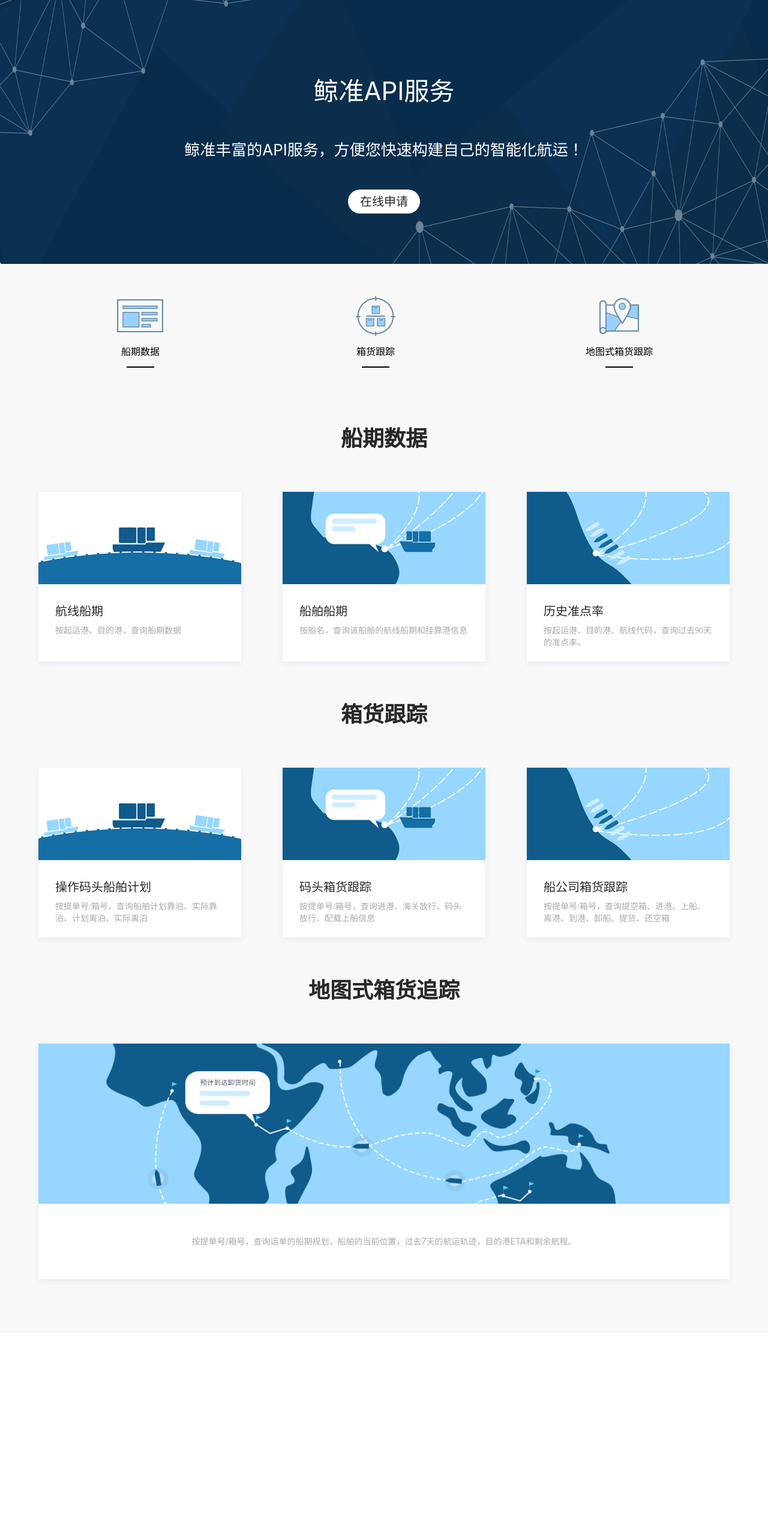
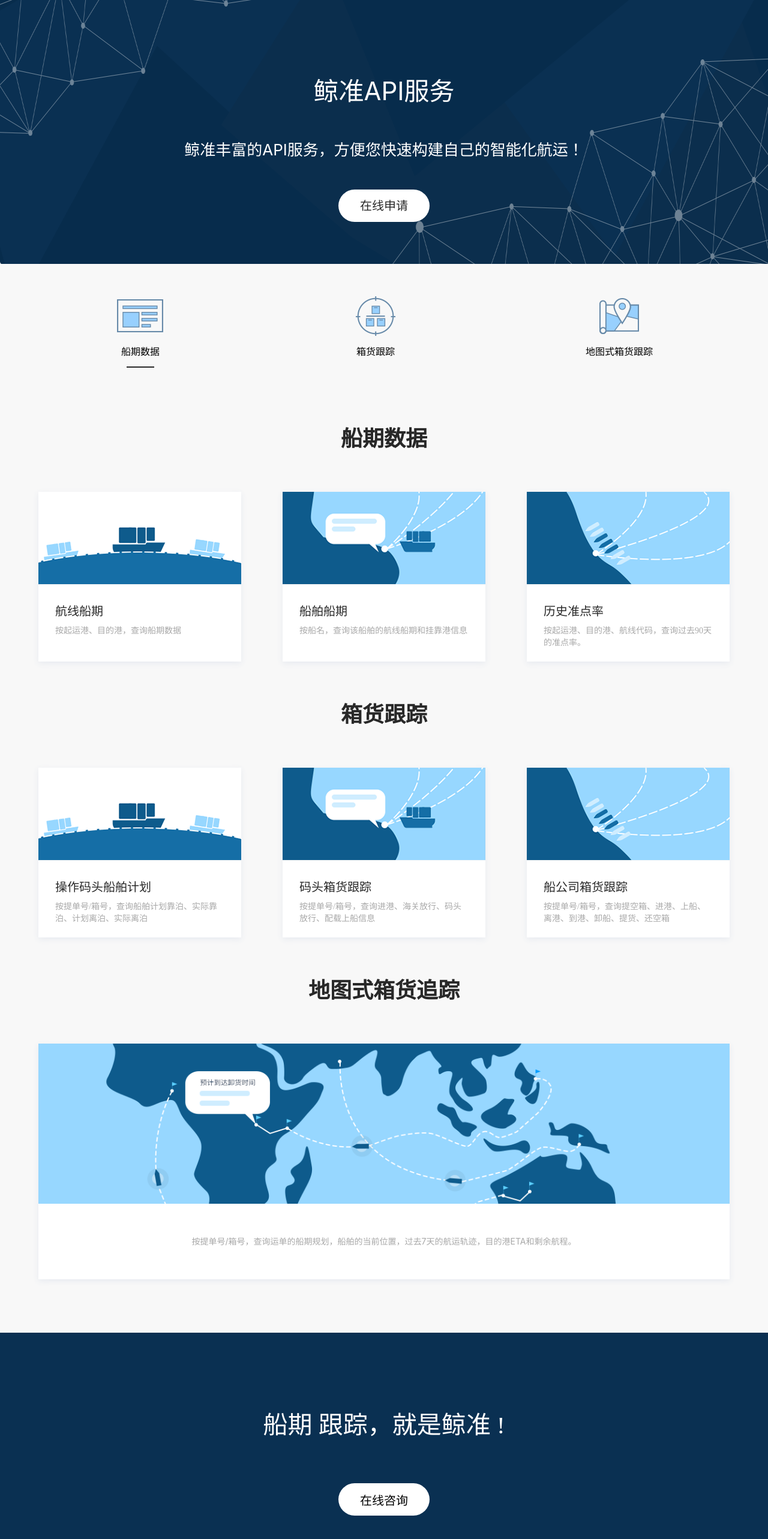
Before and after one commit to tdddlmzd/react_web, a React (Create React App) app in the folder my_web/: page / in a window 1280 px wide. Shown: the part 92-2658 px from the top of the page at 60% size. Before the commit the page ends 2314 px from the top, so only its background shows below. Built offline with nearby package versions, Linux system fonts and the light colour scheme.

Commit message:
home完成

```diff
--- a/my_web/src/component/Home.js
+++ b/my_web/src/component/Home.js
@@ -1,6 +1,25 @@
 import React from 'react'
 import NavBar from '../component/NavBar'
 class Home extends React.Component {
+    state = {
+      e:'233',
+      currentIndex: 1,
+    }
+    //滚动条滚动
+    anchor(index,togo){
+        this.setState({
+          currentIndex:index //改变当前选择状态
+        })
+        // 如果对应id的锚点存在，就跳转到锚点
+        let anchorElement = document.getElementById(togo)
+        if(anchorElement) {
+          anchorElement.scrollIntoView({block: 'start', behavior: 'smooth'})
+      }
+    }
+    //点击咨询
+    openQQ() {
+      window.open("https://wpa.qq.com/msgrd?v=3&uin=68381850&site=qq&menu=yes",'_blank')
+    }
     render() {
       return (
         <div className='home_main'>
@@ -9,28 +28,28 @@ class Home extends React.Component {
             <div className='home_head_text'>
                 <p className='home_text_p1'>鲸准API服务</p>
                 <p className='home_text_p2'>鲸准丰富的API服务，方便您快速构建自己的智能化航运！</p>
-                <p className='home_text_p3'>在线申请</p>
+                <p className='home_text_p3' onClick={() => this.openQQ()}>在线申请</p>
             </div>
           </div>
           <div className='home_content'>
             <ul className='home_content_ul'>
-              <li className='home_content_li'>
+              <li className='home_content_li' onClick={() => this.anchor(1,'a01')}>
                 <img src={require('../image/home/icon_chuanqi.png') }className='home_content_img' alt=''/>
                 <p className='home_content_text'>船期数据</p>
-                <p className='home_content_line'></p>
+                <p className={['home_content_line',(1 === this.state.currentIndex ? "home_content_blend_line" : '')].join(' ')}></p>
               </li>
-              <li className='home_content_li'>
+              <li className='home_content_li' onClick={() => this.anchor(2,'a02')}>
                 <img src={require('../image/home/icon_xianghuo.png') }className='home_content_img' alt=''/>
                 <p className='home_content_text'>箱货跟踪</p>
-                <p className='home_content_line'></p>
+                <p className={['home_content_line',(2 === this.state.currentIndex ? "home_content_blend_line" : '')].join(' ')}></p>
               </li>
-              <li className='home_content_li'>
+              <li className='home_content_li' onClick={() => this.anchor(3,'a03')}>
                 <img src={require('../image/home/icon_ditu.png') }className='home_content_img' alt=''/>
                 <p className='home_content_text'>地图式箱货跟踪</p>
-                <p className='home_content_line'></p>
+                <p className={['home_content_line',(3 === this.state.currentIndex ? "home_content_blend_line" : '')].join(' ')}></p>
               </li>
             </ul>
-            <div className="home_content_datamain">
+            <div className="home_content_datamain" id="a01">
                 <div className="home_content_flexmain">
                     <h2>船期数据</h2>
                     <ul className="home_content_datamm">
@@ -58,7 +77,7 @@ class Home extends React.Component {
                     </ul>
                 </div>
             </div>
-            <div className="home_content_datamain">
+            <div className="home_content_datamain" id="a02">
                 <div className="home_content_flexmain">
                     <h2>箱货跟踪</h2>
                     <ul className="home_content_datamm">
@@ -86,13 +105,19 @@ class Home extends React.Component {
                     </ul>
                 </div>
             </div>
-            <div className="home_content_datamain home_content_tsdatmain">
+            <div className="home_content_datamain home_content_tsdatmain" id="a03">
               <div className="home_content_flexmain">
                   <h2>地图式箱货追踪</h2>
                   <div className="home_content_xhgz">
                       <div className="home_content_dtsxh"></div>
                       <p className="home_content_tidah">按提单号/箱号，查询运单的船期规划，船舶的当前位置，过去7天的航运轨迹，目的港ETA和剩余航程。</p>
                   </div>
+              </div>
+            </div>
+            <div className="home_content_shucfoo">
+              <div className="home_content_shujh">船期 跟踪，就是鲸准 !</div>
+              <div className="home_content_buttons">
+                  <span onClick={() => this.openQQ()}>在线咨询</span>
               </div>
             </div>
           </div>
--- a/my_web/src/css/home.css
+++ b/my_web/src/css/home.css
@@ -27,14 +27,14 @@
     margin-top: 50px;
 }
 .home_text_p3{
-    width: 120px;
-    height: 40px;
-    line-height: 40px;
+    width: 152px;
+    height: 54px;
+    line-height: 54px;
     margin-top: 50px;
     text-align: center;
+    color: #282828;
     background-color: #fff;
-    border-radius: 24px;
-    color: #282828;
+    border-radius: 27px;
     font-size: 20px;
     cursor: pointer;
 }
@@ -68,9 +68,14 @@
     display: inline-block;
     width: 46px;
     height: 2px;
-    background: black;
+    background: transparent;
 }
 
+.home_content_blend_line{
+    background-image: linear-gradient(#282828, #282828),
+    linear-gradient(#282828, #282828);
+    background-blend-mode: normal, normal;
+}
 
 .home_content_datamain{
     width: 90%;
@@ -177,3 +182,31 @@
     background: #fff;
     font-size: 14px;
 }
+.home_content_shucfoo{
+    display: flex;
+    flex-direction: column;
+    align-items: center;
+    width: 100%;
+    height: 405px;
+    background: #0a3052;
+}
+.home_content_shujh{
+    font-size: 41px;
+    font-family: SourceHanSansCN-Regular;
+    color: #fff;
+    padding: 120px 50px 71px 50px;
+}
+.home_content_buttons{
+    height: 54px;
+    background: #fff;;
+    border-radius: 27px;
+    font-size: 20px;
+    border: none;
+    cursor:pointer;
+    display: flex;
+    align-items: center;
+    padding: 0 36px;
+}
+.home_content_buttons:hover{
+    background: rgb(247, 247, 247);
+}
--- a/my_web/src/css/navBar.css
+++ b/my_web/src/css/navBar.css
@@ -3,7 +3,10 @@
     height: 60px;
     margin: 0 auto;
     overflow: hidden;
-    min-width:1200px
+    min-width:1200px;
+    /* position: fixed;
+    left: 0;
+    top: 0; */
 }
 .navBar_mainH{
     width: 100%;
```
Lines whose indentation alone changed are shown as unchanged.
